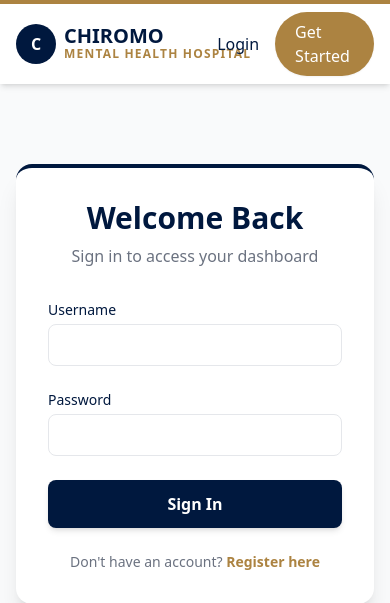
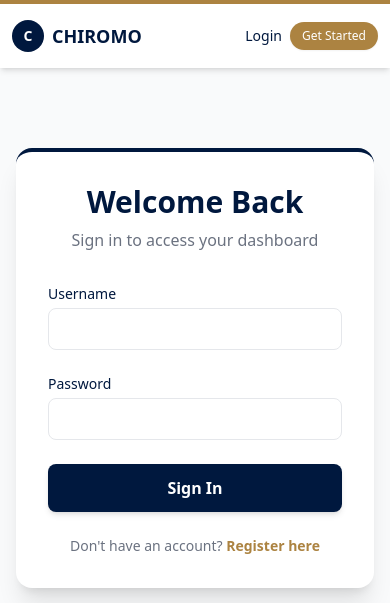
Before and after one commit to Flora72/CMHS, a Django app: page /login/ in a window 390 px wide. Shown: the top 603 px of the page. Run offline with Django 5.2, Linux system fonts and the light colour scheme; some libraries are stand-ins or nearby versions.

```diff
--- a/templates/base.html
+++ b/templates/base.html
@@ -28,7 +28,6 @@
     <div class="fixed top-5 right-5 z-50 flex flex-col gap-2">
         {% for message in messages %}
             <div class="bg-white border-l-4 {% if message.tags == 'success' %}border-green-500{% else %}border-red-500{% endif %} shadow-xl rounded-lg p-4 flex items-center pr-12 relative animate-fade-in-down">
-
                 <div class="mr-3">
                     {% if message.tags == 'success' %}
                         <div class="bg-green-100 rounded-full p-2 text-green-600">
@@ -40,12 +39,10 @@
                         </div>
                     {% endif %}
                 </div>
-
                 <div>
                     <h4 class="font-bold text-gray-800">Notification</h4>
                     <p class="text-sm text-gray-600">{{ message }}</p>
                 </div>
-
                 <button onclick="this.parentElement.remove()" class="absolute top-2 right-2 text-gray-400 hover:text-gray-600">
                     <svg class="w-4 h-4" fill="none" stroke="currentColor" viewBox="0 0 24 24"><path stroke-linecap="round" stroke-linejoin="round" stroke-width="2" d="M6 18L18 6M6 6l12 12"></path></svg>
                 </button>
@@ -53,30 +50,38 @@
         {% endfor %}
     </div>
 {% endif %}
+
     {% block navbar %}
-    <nav class="bg-white shadow-md border-t-4 border-chiromo-gold mb-8">
-        <div class="max-w-7xl mx-auto px-4 sm:px-6 lg:px-8">
-            <div class="flex justify-between h-20">
+    <nav class="bg-white shadow-md border-t-4 border-chiromo-gold mb-8 sticky top-0 z-50">
+        <div class="max-w-7xl mx-auto px-3 sm:px-6 lg:px-8">
+            <div class="flex justify-between h-16 md:h-20 transition-all duration-300">
+
                 <div class="flex items-center">
                     <a href="/" class="flex-shrink-0 flex items-center gap-2">
-                        <div class="w-10 h-10 bg-chiromo-navy rounded-full flex items-center justify-center text-white font-bold">C</div>
+                        <div class="w-8 h-8 md:w-10 md:h-10 bg-chiromo-navy rounded-full flex items-center justify-center text-white font-bold text-sm md:text-base">C</div>
                         <div class="flex flex-col">
-                            <span class="text-chiromo-navy font-bold text-xl leading-none">CHIROMO</span>
-                            <span class="text-chiromo-gold text-xs font-semibold tracking-widest uppercase">Mental Health Hospital</span>
+                            <span class="text-chiromo-navy font-bold text-lg md:text-xl leading-none">CHIROMO</span>
+                            <span class="text-chiromo-gold text-[10px] md:text-xs font-semibold tracking-widest uppercase hidden sm:block">Mental Health Hospital</span>
                         </div>
                     </a>
                 </div>
 
-                <div class="flex items-center gap-4">
+                <div class="flex items-center gap-2 md:gap-4">
                     {% if user.is_authenticated %}
-                         <a href="{% url 'dashboard' %}" class="text-chiromo-navy hover:text-chiromo-gold font-medium transition">Dashboard</a>
+                         <a href="{% url 'dashboard' %}" class="text-sm md:text-base text-chiromo-navy hover:text-chiromo-gold font-medium transition whitespace-nowrap">
+                            Dashboard
+                         </a>
                          <form action="{% url 'logout' %}" method="post" class="inline">
                             {% csrf_token %}
-                            <button type="submit" class="text-gray-500 hover:text-red-600 font-medium transition text-sm">Logout</button>
+                            <button type="submit" class="text-sm md:text-base text-gray-500 hover:text-red-600 font-medium transition whitespace-nowrap">
+                                Logout
+                            </button>
                          </form>
                     {% else %}
-                        <a href="{% url 'login' %}" class="text-chiromo-navy hover:text-chiromo-gold font-medium transition">Login</a>
-                        <a href="{% url 'register' %}" class="bg-chiromo-gold hover:bg-yellow-600 text-white px-5 py-2 rounded-full font-medium transition shadow-sm">
+                        <a href="{% url 'login' %}" class="text-sm md:text-base text-chiromo-navy hover:text-chiromo-gold font-medium transition whitespace-nowrap">
+                            Login
+                        </a>
+                        <a href="{% url 'register' %}" class="bg-chiromo-gold hover:bg-yellow-600 text-white text-xs md:text-base px-3 py-1.5 md:px-5 md:py-2 rounded-full font-medium transition shadow-sm whitespace-nowrap">
                             Get Started
                         </a>
                     {% endif %}
```
